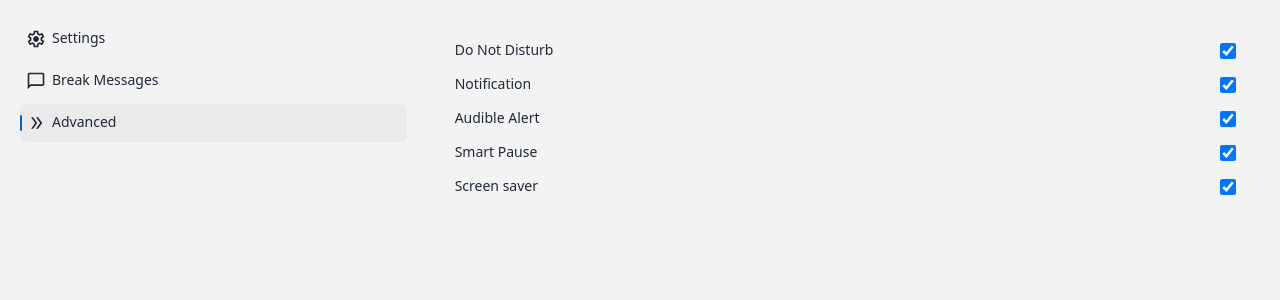
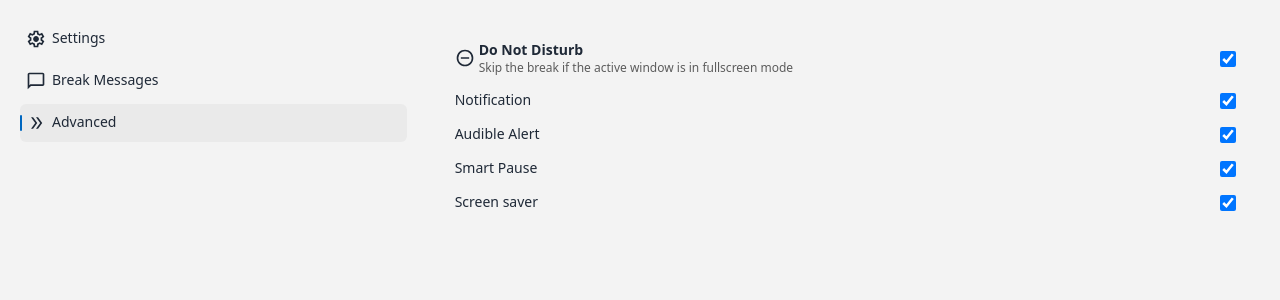
Before and after one commit to Mehdi-Saadi/break-reminder-vue, a Vue app: page /advanced in a window 1280 px wide. Shown: the top 300 px of the page. Built offline with nearby package versions, Linux system fonts and the light colour scheme.

Commit message:
update setting item

```diff
--- a/src/views/Advanced.vue
+++ b/src/views/Advanced.vue
@@ -1,5 +1,6 @@
 <script setup lang="ts">
 import CheckboxButton from '@/components/ui/buttons/CheckboxButton.vue';
+import DoNotDisturbOnIcon from '@/components/ui/icons/DoNotDisturbOnIcon.vue';
 import SettingItem from '@/components/setting/SettingItem.vue';
 </script>
 
@@ -7,7 +8,16 @@ import SettingItem from '@/components/setting/SettingItem.vue';
   <div class="flex flex-col space-y-3 p-4 text-sm">
     <SettingItem>
       <template #text>
-        Do Not Disturb
+        <div class="flex items-center space-x-1">
+          <!-- icon -->
+          <DoNotDisturbOnIcon class="size-5" />
+
+          <!-- text -->
+          <div class="flex flex-col">
+            <div class="font-semibold">Do Not Disturb</div>
+            <div class="text-xs text-[#5c5c5c] dark:text-[#cccccc]">Skip the break if the active window is in fullscreen mode</div>
+          </div>
+        </div>
       </template>
 
       <template #button>
```
